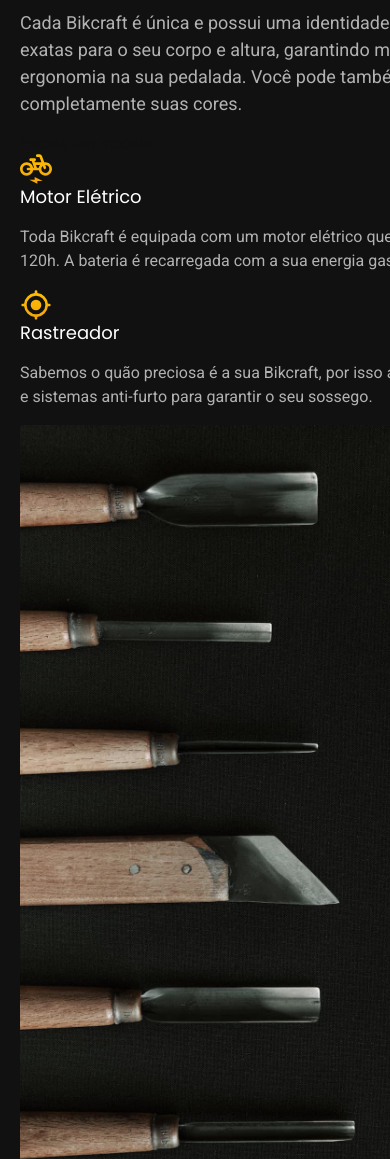
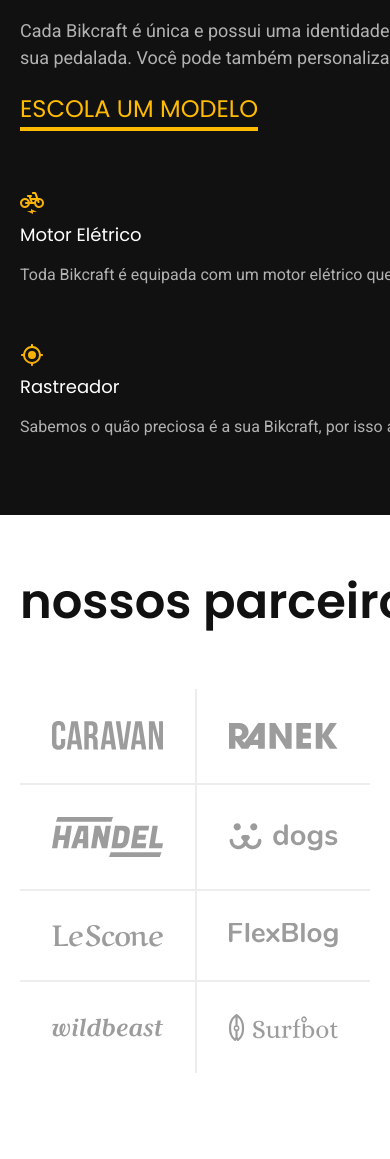
Before and after one commit to kauaneger/bikcraft, a plain HTML site: page index.html in a window 390 px wide. Shown: the part 1395-2554 px from the top of the page. Drawn offline with Linux system fonts and the light colour scheme.

Commit message:
parceiros

```diff
--- /dev/null
+++ b/css/home/parceiros.css
@@ -0,0 +1,53 @@
+.parceiros {
+    padding-top: 60px;
+    padding-bottom: 120px;
+}
+
+.parceiros h2 {
+    margin-bottom: 60px;
+}
+
+.parceiros ul {
+    padding: 0 20px;
+    max-width: 1400px;
+    display: grid;
+    grid-template-columns: repeat(4, 1fr);
+    margin: 0 auto;
+}
+
+.parceiros li {
+    display: flex;
+    padding: 32px;
+    border-left: 2px solid var(--cor-2);
+}
+
+.parceiros img {
+    margin: auto;
+}
+
+.parceiros li:first-child,
+.parceiros li:nth-child(5) {
+    border-left: none;
+}
+
+.parceiros li:nth-child(n + 5) {
+    border-top: 2px solid var(--cor-2);
+}
+
+@media (max-width: 800px) {
+    .parceiros {
+        padding-bottom: 60px;
+    }
+    .parceiros-h2 {
+        margin-bottom: 20px;
+    }
+    .parceiros ul {
+        grid-template-columns: repeat(2, 1fr);
+    }
+    .parceiros li:nth-child(n + 3) {
+        border-top: 2px solid var(--cor-2);
+    }
+    .parceiros li:nth-child(odd) {
+        border-left: none;
+    }
+}
--- a/css/home/tecnologia.css
+++ b/css/home/tecnologia.css
@@ -1,10 +1,11 @@
 .tecnologia-bg {
     background-color: var(--cor-11);
+    box-shadow: inset 0 80px var(--cor-0), inset 0 -80 var(--cor-0);
 }
 
 .tecnologia {
     display: grid;
-    grid-template-columns: 1fr 1fr ;
+    grid-template-columns: 1fr 1fr;
     gap: 40px;
 }
 
@@ -14,3 +15,65 @@
     object-fit: cover;
     object-position: left;
 }
+
+.tecnologia-conteudo {
+    padding-top: 160px;
+    padding-bottom: 160px;
+}
+
+.tecnologia-conteudo > span {
+    margin-bottom: 20px;
+}
+
+.tecnologia-conteudo h2 {
+    display: block;
+    margin-bottom: 20px;
+}
+
+.tecnologia-conteudo > p {
+    margin-bottom: 20px;
+}
+
+.tecnologia a {
+    margin-bottom: 80px;
+}
+
+.tecnologia-vantagens {
+    display: flex;
+    gap: 40px;
+}
+
+.tecnologia-vantagens h3{
+    margin-bottom: 8px;
+    width: max-content;
+}
+
+.tecnologia-vantagens img {
+    width: 24px;
+    margin-bottom: 8px;
+}
+
+@media (max-width: 1000px) {
+    .tecnologia-bg {
+        box-shadow: initial;
+    }
+    .tecnologia {
+        grid-template-columns: 1fr;
+    }
+    .tecnologia-conteudo {
+        padding-top: 60px;
+        padding-bottom: 60px;
+    }
+    .tecnologia-imagem {
+        display: none;
+    }
+    .tecnologia a {
+        margin-bottom: 60px;
+    }
+}
+
+@media (max-width: 900px) {
+    .tecnologia-vantagens {
+        flex-direction: column;
+    }
+}
--- a/css/style.css
+++ b/css/style.css
@@ -9,3 +9,5 @@
 
 @import './bicicletas/bicicletas-lista.css';
 @import './home/tecnologia.css';
+
+@import './home/parceiros.css';
--- a/css/utilidades/componentes.css
+++ b/css/utilidades/componentes.css
@@ -31,3 +31,22 @@
         font-size: 16px;
     }
 }
+
+.link {
+    display: inline-block;
+    color: var(--cor-p1);
+    font: 500 1.5rem/1.5 "Poppins", sans-serif;
+    text-transform: uppercase;
+}
+
+.link::after {
+    content:"";
+    display: block;
+    width: 100%;
+    height: 4px;
+    background-color: currentColor;
+}
+
+.link:hover {
+    color: var(--cor-0);
+}
--- a/index.html
+++ b/index.html
@@ -85,9 +85,8 @@
     <article class="tecnologia-bg">
         <div class="tecnologia container">
             <div class="tecnologia-conteudo">
-                <span class="font-2-l-b cor-5">
-                    Tecnologia Avançada
-                </span>
+                <span class="font-2-l-b cor-5"> Tecnologia Avançada</span>
+
                 <h2 class="font-1-xxl cor-0">você escolhe as suas cores e componentes<span class="cor-p1">.</span></h2>
                 <p class="font-2-l cor-5">Cada Bikcraft é única e possui uma identidade. As medidas
                     serão exatas para o seu corpo e altura, garantindo maior conforto
@@ -95,6 +94,7 @@
                     pode também personalizar completamente suas cores.
                 </p>
                 <a class="link" href="./bicicletas.html">Escola um modelo</a>
+                <div class="tecnologia-vantagens">
                     <div>
                         <img src="./img/icones/eletrica.svg" alt="">
                         <h3 class="font-1-m cor-0">Motor Elétrico</h3>
@@ -102,7 +102,6 @@
                             até 120h. A bateria é recarregada com a sua energia gasta ao pedalar.
                         </p>
                     </div>
-
                     <div>
                         <img src="./img/icones/rastreador.svg" alt="">
                         <h3 class="font-1-m cor-0">Rastreador</h3>
@@ -111,13 +110,29 @@
                             garantir o seu sossego.
                         </p>
                     </div>
+                </div>
+            </div>
 
             <div class="tecnologia-imagem ">
                 <img src="./img/fotos/tecnologia.jpg" alt="">
             </div>
         </div>
-        </div>
     </article>
+
+    <section class="parceiros" arial-label="Nossos Parceiros">
+        <h2 class=" container font-1-xxl">nossos parceiros<span class="cor-p1">.</span></h2>
+
+        <ul>
+            <li><img src="./img/parceiros/caravan.svg" alt="caravan"></li>
+            <li><img src="./img/parceiros/ranek.svg" alt="ranek"></li>
+            <li><img src="./img/parceiros/handel.svg" alt="handel"></li>
+            <li><img src="./img/parceiros/dogs.svg" alt="dogs"></li>
+            <li><img src="./img/parceiros/lescone.svg" alt="lescone"></li>
+            <li><img src="./img/parceiros/flexblog.svg" alt="flexblog"></li>
+            <li><img src="./img/parceiros/wildbeast.svg" alt="wildbeast"></li>
+            <li><img src="./img/parceiros/surfbot.svg" alt="surfbot"></li>
+        </ul>
+    </section>
 </body>
 
 </html>
```
Lines whose indentation alone changed are shown as unchanged.
